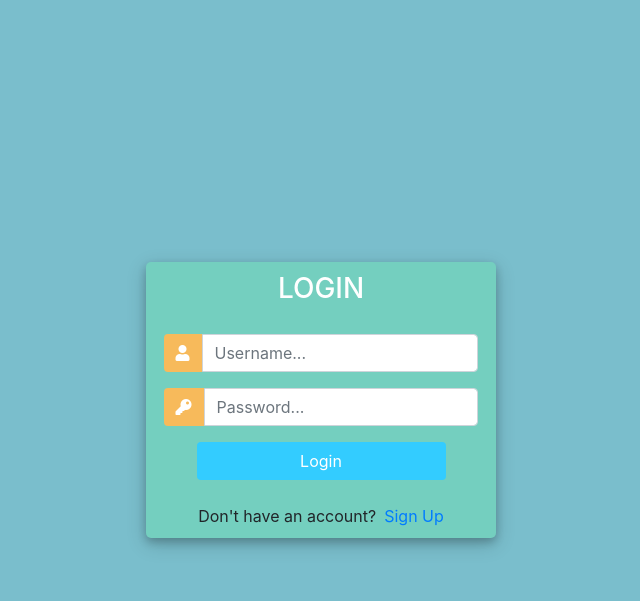
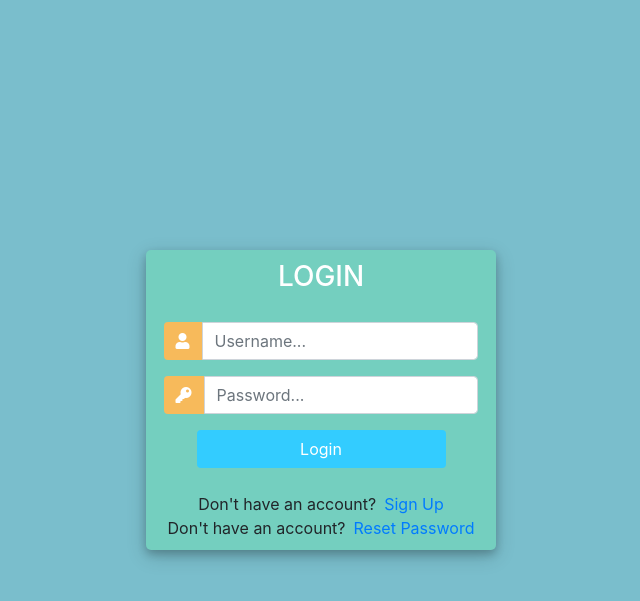
Before and after one commit to ttwange/studybud, a Django app: page /login/ in a window 1280 px wide. Shown: the top 601 px of the page, without its empty margins (319-959 px from the left). Run offline with Django 4.2, Linux system fonts and the light colour scheme; some libraries are stand-ins or nearby versions.

Commit message:
Option for password reset from login page

```diff
--- a/DjangoCrm/accounts/templates/accounts/login.html
+++ b/DjangoCrm/accounts/templates/accounts/login.html
@@ -134,6 +134,10 @@
               Don't have an account?
               <a href="{% url 'register' %}" class="ml-2">Sign Up</a>
             </div>
+            <div class="d-flex justify-content-center links">
+              Don't have an account?
+              <a href="{% url 'reset_password' %}" class="ml-2">Reset Password</a>
+            </div>
           </div>
         </div>
       </div>
--- a/DjangoCrm/accounts/templates/accounts/password_reset.html
+++ b/DjangoCrm/accounts/templates/accounts/password_reset.html
@@ -1,4 +1,4 @@
-<h3>Passowrd reset</h3>
+<h3>Password reset</h3>
 <p>Forgotten your password? Enter your email address below, and we'll email instructions for setting a new one</p>
 
 <form method="post">
```
